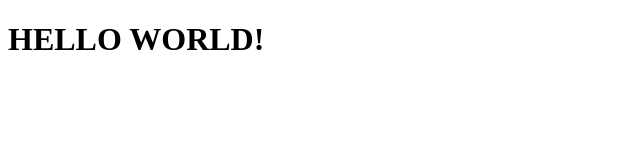
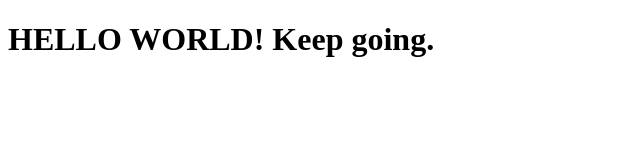
Before and after one commit to dionato/coursera-html5, a plain HTML site: page site/index.html in a window 1280 px wide. Shown: the whole page, without its empty margins (0-640 px from the left). Drawn offline with Linux system fonts and the light colour scheme.

Commit message:
Another change.

```diff
--- a/site/index.html
+++ b/site/index.html
@@ -4,6 +4,6 @@
 	<title> Hello world </title>
 </head>
 <body>
-<h1> HELLO WORLD! </h1>
+<h1> HELLO WORLD! Keep going. </h1>
 </body>
 </html>
```
